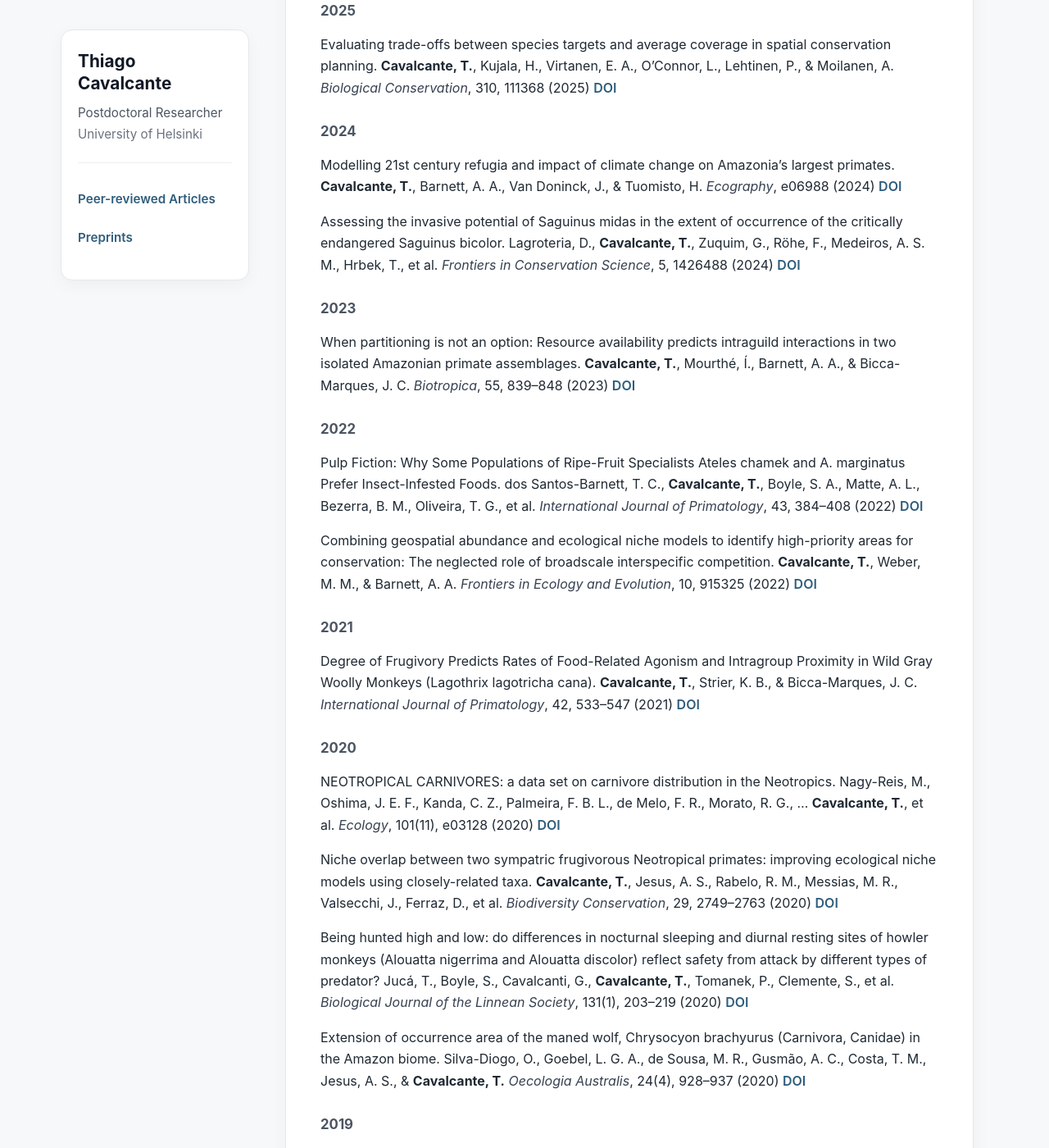
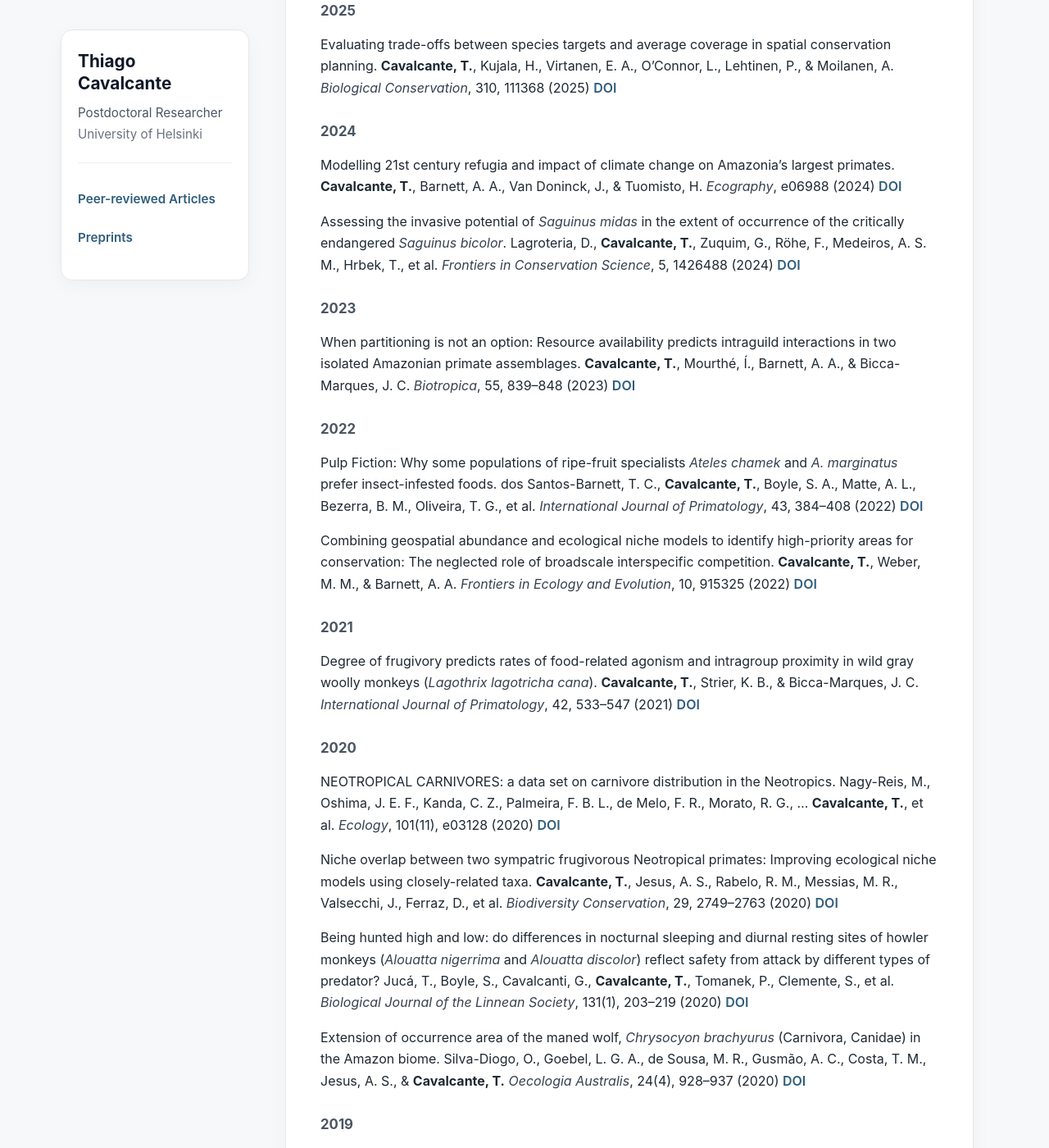
Before and after one commit to thiago-cav/publications, a Jekyll site: the page built from index.md, in a window 1280 px wide and 1400 px high, scrolled down 302 px. Shown: the whole window at 82% size. Built offline with Jekyll 4.4.1, drawn with Linux system fonts in a browser that asks for light colours; some of the changed text lies outside the part shown.

```diff
--- a/index.md
+++ b/index.md
@@ -26,7 +26,7 @@ Modelling 21st century refugia and impact of climate change on Amazonia's larges
 *Ecography*, e06988 (2024)
 [DOI](https://doi.org/10.1111/ecog.06988)
 
-Assessing the invasive potential of Saguinus midas in the extent of occurrence of the critically endangered Saguinus bicolor.
+Assessing the invasive potential of *Saguinus midas* in the extent of occurrence of the critically endangered *Saguinus bicolor*.
 Lagroteria, D., **Cavalcante, T.**, Zuquim, G., Röhe, F., Medeiros, A. S. M., Hrbek, T., et al.
 *Frontiers in Conservation Science*, 5, 1426488 (2024)
 [DOI](https://doi.org/10.3389/fcosc.2024.1426488)
@@ -40,7 +40,7 @@ When partitioning is not an option: Resource availability predicts intraguild in
 
 ### 2022
 
-Pulp Fiction: Why Some Populations of Ripe-Fruit Specialists Ateles chamek and A. marginatus Prefer Insect-Infested Foods.
+Pulp Fiction: Why some populations of ripe-fruit specialists *Ateles chamek* and *A. marginatus* prefer insect-infested foods.
 dos Santos-Barnett, T. C., **Cavalcante, T.**, Boyle, S. A., Matte, A. L., Bezerra, B. M., Oliveira, T. G., et al.
 *International Journal of Primatology*, 43, 384–408 (2022)
 [DOI](https://doi.org/10.1007/s10764-022-00284-0)
@@ -52,7 +52,7 @@ Combining geospatial abundance and ecological niche models to identify high-prio
 
 ### 2021
 
-Degree of Frugivory Predicts Rates of Food-Related Agonism and Intragroup Proximity in Wild Gray Woolly Monkeys (Lagothrix lagotricha cana).
+Degree of frugivory predicts rates of food-related agonism and intragroup proximity in wild gray woolly monkeys (*Lagothrix lagotricha cana*).
 **Cavalcante, T.**, Strier, K. B., & Bicca-Marques, J. C.
 *International Journal of Primatology*, 42, 533–547 (2021)
 [DOI](https://doi.org/10.1007/s10764-021-00217-3)
@@ -64,24 +64,24 @@ Nagy-Reis, M., Oshima, J. E. F., Kanda, C. Z., Palmeira, F. B. L., de Melo, F. R
 *Ecology*, 101(11), e03128 (2020)
 [DOI](https://doi.org/10.1002/ecy.3128)
 
-Niche overlap between two sympatric frugivorous Neotropical primates: improving ecological niche models using closely-related taxa.
+Niche overlap between two sympatric frugivorous Neotropical primates: Improving ecological niche models using closely-related taxa.
 **Cavalcante, T.**, Jesus, A. S., Rabelo, R. M., Messias, M. R., Valsecchi, J., Ferraz, D., et al.
 *Biodiversity Conservation*, 29, 2749–2763 (2020)
 [DOI](https://doi.org/10.1007/s10531-020-01997-5)
 
-Being hunted high and low: do differences in nocturnal sleeping and diurnal resting sites of howler monkeys (Alouatta nigerrima and Alouatta discolor) reflect safety from attack by different types of predator?
+Being hunted high and low: do differences in nocturnal sleeping and diurnal resting sites of howler monkeys (*Alouatta nigerrima* and *Alouatta discolor*) reflect safety from attack by different types of predator?
 Jucá, T., Boyle, S., Cavalcanti, G., **Cavalcante, T.**, Tomanek, P., Clemente, S., et al.
 *Biological Journal of the Linnean Society*, 131(1), 203–219 (2020)
 [DOI](https://doi.org/10.1093/biolinnean/blaa102)
 
-Extension of occurrence area of the maned wolf, Chrysocyon brachyurus (Carnivora, Canidae) in the Amazon biome.
+Extension of occurrence area of the maned wolf, *Chrysocyon brachyurus* (Carnivora, Canidae) in the Amazon biome.
 Silva-Diogo, O., Goebel, L. G. A., de Sousa, M. R., Gusmão, A. C., Costa, T. M., Jesus, A. S., & **Cavalcante, T.**
 *Oecologia Australis*, 24(4), 928–937 (2020)
 [DOI](https://doi.org/10.4257/oeco.2020.2404.15)
 
 ### 2019
 
-Predation of Boana boans (Anura, Hylidae) by an opportunistic frugivorous primate.
+Predation of *Boana boans* (Anura, Hylidae) by an opportunistic frugivorous primate.
 **Cavalcante, T.**, Simoes, P. I., & Mourthé, I.
 *Acta Amazonica*, 49(4), 307–310 (2019)
 [DOI](https://doi.org/10.1590/1809-4392201901430)
@@ -93,7 +93,7 @@ Insights into the development of a juvenile harpy eagle's hunting skills.
 
 ### 2017
 
-Unexpected diversity: the potential role of privately-owned forest remnants in the conservation of the primates of the highly-impacted Rondônia center of endemism, southwestern Amazonia.
+Unexpected diversity: The potential role of privately-owned forest remnants in the conservation of the primates of the highly-impacted Rondônia center of endemism, southwestern Amazonia.
 **Cavalcante, T.**, Gusmão, A. C., & Ferrari, S. F.
 *Neotropical Primates*, 24(2), 82–85 (2017)
 [DOI](https://doi.org/10.62015/np.2018.v24.103)
```
